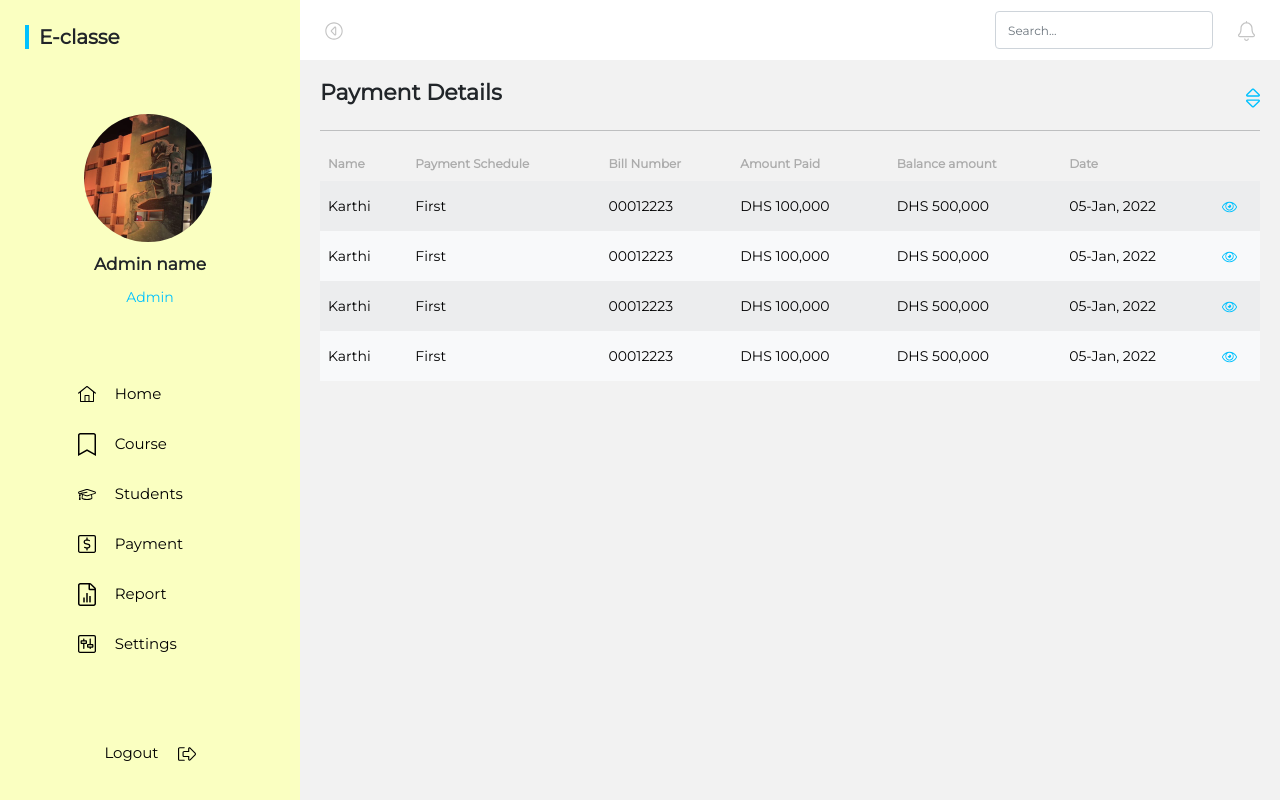
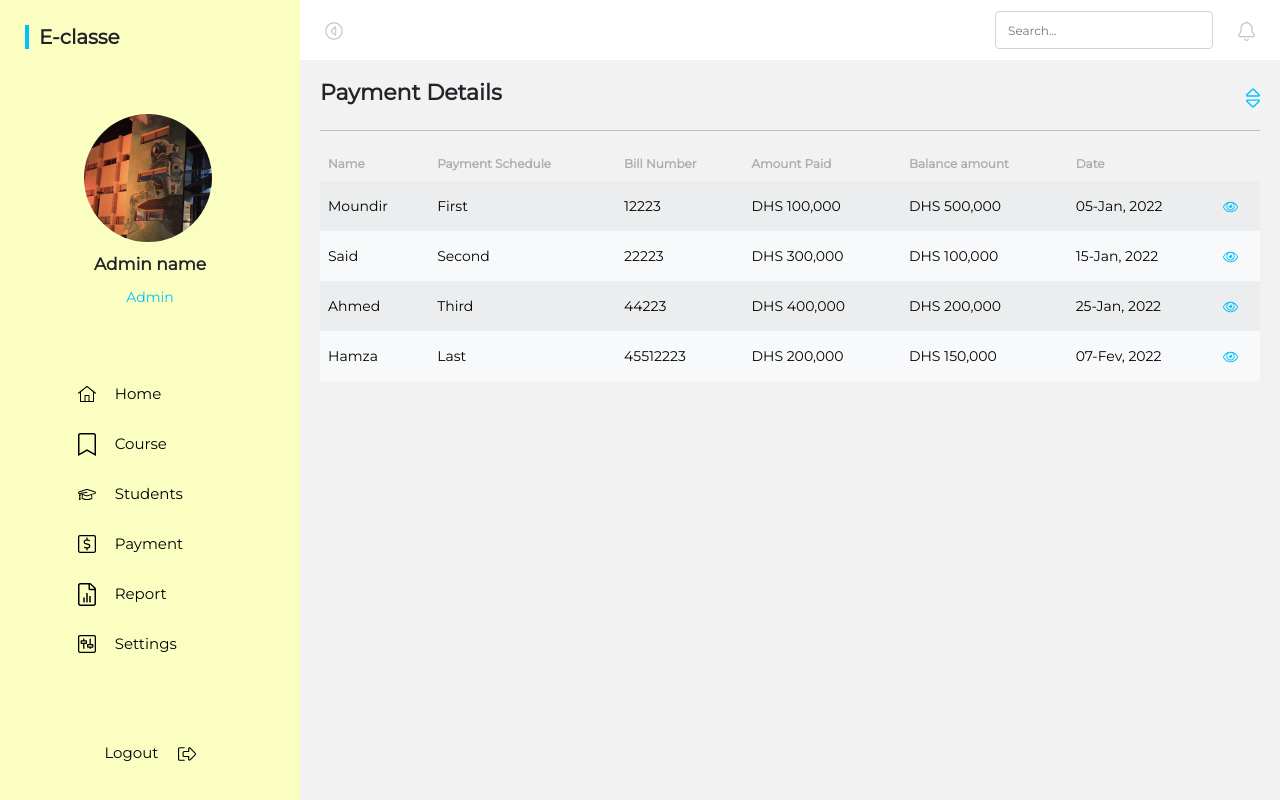
Before and after one commit to Moundir-Jabir/E-LEARNING-APPLICATION, a PHP site: page /payment.php in a window 1280 px wide. Run offline with PHP 8.4, Linux system fonts and the light colour scheme.

Commit message:
application du principe DRY avec PHP

```diff
--- a/payment.php
+++ b/payment.php
@@ -1,3 +1,12 @@
+<?php
+    $payments = [
+        ["Name" => "Moundir", "Payment_Schedule" => "First", "Bill_Number" => 12223, "Amount_Paid" => "DHS 100,000", "Balance amount" => "DHS 500,000", "Date" => "05-Jan, 2022"],
+        ["Name" => "Said", "Payment_Schedule" => "Second", "Bill_Number" => 22223, "Amount_Paid" => "DHS 300,000", "Balance amount" => "DHS 100,000", "Date" => "15-Jan, 2022"],
+        ["Name" => "Ahmed", "Payment_Schedule" => "Third", "Bill_Number" => 44223, "Amount_Paid" => "DHS 400,000", "Balance amount" => "DHS 200,000", "Date" => "25-Jan, 2022"],
+        ["Name" => "Hamza", "Payment_Schedule" => "Last", "Bill_Number" => 45512223, "Amount_Paid" => "DHS 200,000", "Balance amount" => "DHS 150,000", "Date" => "07-Fev, 2022"]
+    ];
+?>
+
 <!DOCTYPE html>
 <html lang="en">
 <head>
@@ -32,47 +41,18 @@
                         <th scope="col">Bill Number</th>
                         <th scope="col">Amount Paid</th>
                         <th scope="col">Balance amount</th>
-                        <th scope="col">Date</th>
-                        <th scope="col"></th>
+                        <th colspan="2" scope="col">Date</th>
                     </tr>
                 </thead>
                 <tbody class="table-light">
-                    <tr>
-                        <td>Karthi</td>
-                        <td>First</td>
-                        <td>00012223</td>
-                        <td>DHS 100,000</td>
-                        <td>DHS 500,000</td>
-                        <td>05-Jan, 2022</td>
-                        <td><img src="image/oeuil.svg" alt="icone-oeuil"></td>
-                    </tr>
-                    <tr>
-                        <td>Karthi</td>
-                        <td>First</td>
-                        <td>00012223</td>
-                        <td>DHS 100,000</td>
-                        <td>DHS 500,000</td>
-                        <td>05-Jan, 2022</td>
-                        <td><img src="image/oeuil.svg" alt="icone-oeuil"></td>
-                    </tr>
-                    <tr>
-                        <td>Karthi</td>
-                        <td>First</td>
-                        <td>00012223</td>
-                        <td>DHS 100,000</td>
-                        <td>DHS 500,000</td>
-                        <td>05-Jan, 2022</td>
-                        <td><img src="image/oeuil.svg" alt="icone-oeuil"></td>
-                    </tr>
-                    <tr>
-                        <td>Karthi</td>
-                        <td>First</td>
-                        <td>00012223</td>
-                        <td>DHS 100,000</td>
-                        <td>DHS 500,000</td>
-                        <td>05-Jan, 2022</td>
-                        <td><img src="image/oeuil.svg" alt="icone-oeuil"></td>
-                    </tr>
+                    <?php foreach($payments as $payment){ ?>
+                        <tr>
+                            <?php foreach ($payment as $key => $value){ ?>
+                                <td> <?php echo $value; ?> </td>
+                            <?php } ?>
+                            <td><img src="image/oeuil.svg" alt="icone-oeuil"></td>
+                        </tr>
+                    <?php } ?>
                 </tbody>
             </table>
         </div>
```
Also changed, not shown: students.php (+17 -21 lines).
